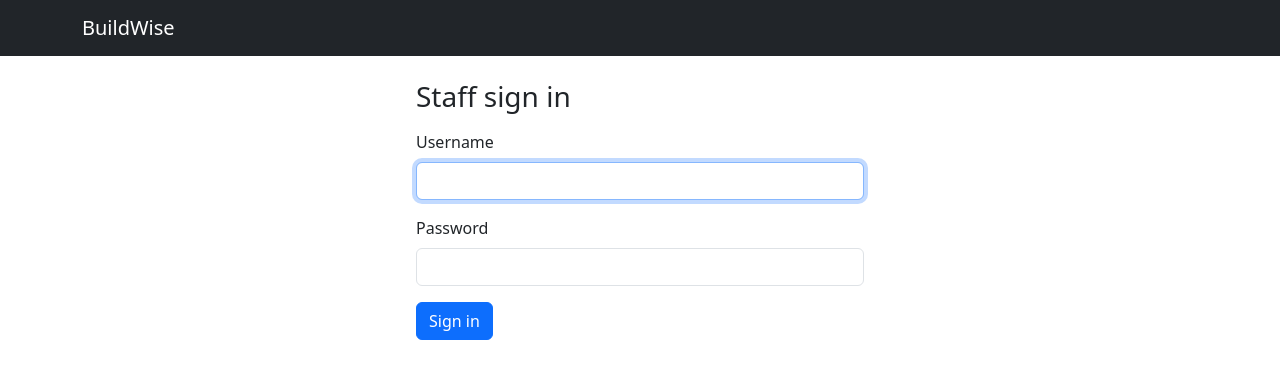
After one commit to uglyoholioh/BuildWise_PairProj31, a Django app: page /staff/login in a window 1280 px wide. The commit adds this page. Shown: the top 379 px of the page. Run offline with Django 5.2, Linux system fonts and the light colour scheme.

Commit message:
Add staff sign-in and protect staff routes

```diff
--- a/accounts/urls.py
+++ b/accounts/urls.py
@@ -7,7 +7,5 @@ urlpatterns = [
     path("profile", views.placeholder, name="profile"),
     path("register", views.placeholder, name="register"),
     path("login", views.placeholder, name="login"),
-    path("logout", views.placeholder, name="logout"),
-    path("panel/login", views.placeholder, name="staff_login"),
-    path("panel/employees", views.placeholder, name="employee_list"),
+    path("logout", views.logout_view, name="logout"),
 ]
--- a/accounts/views.py
+++ b/accounts/views.py
@@ -1,4 +1,45 @@
+from django.contrib.auth import logout
+from django.contrib.auth.decorators import user_passes_test
+from django.contrib.auth.forms import AuthenticationForm
+from django.contrib.auth.views import LoginView
+from django.core.exceptions import ValidationError
 from django.http import HttpResponse
+from django.shortcuts import redirect
+from django.views.decorators.http import require_POST
+
+from .models import Employee
+
+
+def active_employee(user):
+    return (
+        user.is_authenticated
+        and user.is_active
+        and Employee.objects.filter(
+            user=user, active=True, role__in=Employee.Role.values
+        ).exists()
+    )
+
+
+staff_required = user_passes_test(active_employee, login_url="staff_login")
+
+
+class EmployeeAuthenticationForm(AuthenticationForm):
+    def confirm_login_allowed(self, user):
+        super().confirm_login_allowed(user)
+        if not active_employee(user):
+            raise ValidationError("Username or password is incorrect.", code="invalid_login")
+
+
+class StaffLoginView(LoginView):
+    template_name = "accounts/staff_login.html"
+    authentication_form = EmployeeAuthenticationForm
+    success_url = "/staff/"
+
+
+@require_POST
+def logout_view(request):
+    logout(request)
+    return redirect("/")
 
 
 def placeholder(request, *args, **kwargs):
--- a/buildwise/urls.py
+++ b/buildwise/urls.py
@@ -1,11 +1,14 @@
 from django.contrib import admin
 from django.urls import include, path
+from accounts import views as account_views
 
 urlpatterns = [
     path("django-admin/", admin.site.urls),
+    path("staff/login", account_views.StaffLoginView.as_view(), name="staff_login"),
+    path("staff/employees", account_views.staff_required(account_views.placeholder), name="employee_list"),
     path("", include("catalogue.urls")),
     path("accounts/", include("accounts.urls")),
-    path("panel/", include("inventory.urls")),
+    path("staff/", include("inventory.urls")),
     path("", include("orders.urls")),
     path("", include("recommendations.urls")),
     path("", include("support.urls")),
--- a/catalogue/urls.py
+++ b/catalogue/urls.py
@@ -1,4 +1,5 @@
 from django.urls import path
+from accounts.views import staff_required
 from . import views
 
 app_name = "catalogue"
@@ -6,9 +7,9 @@ app_name = "catalogue"
 urlpatterns = [
     path("", views.placeholder, name="home"),
     path("components", views.placeholder, name="component_list"),
-    path("components/new", views.placeholder, name="component_create"),
+    path("staff/components/new", staff_required(views.placeholder), name="component_create"),
     path("presets", views.placeholder, name="preset_list"),
-    path("presets/new", views.placeholder, name="preset_create"),
+    path("staff/presets/new", staff_required(views.placeholder), name="preset_create"),
     path("presets/<int:pk>", views.placeholder, name="preset_detail"),
     path("configure", views.placeholder, name="configure"),
     path("accessories", views.placeholder, name="accessory_list"),
--- a/inventory/urls.py
+++ b/inventory/urls.py
@@ -1,9 +1,10 @@
 from django.urls import path
+from accounts.views import staff_required
 from . import views
 
 app_name = "inventory"
 
 urlpatterns = [
-    path("", views.placeholder, name="inventory_dashboard"),
-    path("adjustments/new", views.placeholder, name="adjustment_create"),
+    path("", staff_required(views.placeholder), name="inventory_dashboard"),
+    path("adjustments/new", staff_required(views.placeholder), name="adjustment_create"),
 ]
--- a/orders/urls.py
+++ b/orders/urls.py
@@ -1,4 +1,5 @@
 from django.urls import path
+from accounts.views import staff_required
 from . import views
 
 app_name = "orders"
@@ -10,7 +11,7 @@ urlpatterns = [
     path("orders/<int:pk>", views.placeholder, name="order_detail"),
     path("orders/<int:pk>/cancel", views.placeholder, name="order_cancel"),
     path("orders/<int:pk>/confirm-receipt", views.placeholder, name="confirm_receipt"),
-    path("panel/queue", views.placeholder, name="order_queue"),
-    path("panel/orders/<int:pk>/start", views.placeholder, name="start_order"),
-    path("panel/orders/<int:pk>/dispatch", views.placeholder, name="dispatch_order"),
+    path("staff/queue", staff_required(views.placeholder), name="order_queue"),
+    path("staff/orders/<int:pk>/start", staff_required(views.placeholder), name="start_order"),
+    path("staff/orders/<int:pk>/dispatch", staff_required(views.placeholder), name="dispatch_order"),
 ]
--- a/support/urls.py
+++ b/support/urls.py
@@ -1,4 +1,5 @@
 from django.urls import path
+from accounts.views import staff_required
 from . import views
 
 app_name = "support"
@@ -7,5 +8,5 @@ urlpatterns = [
     path("support", views.placeholder, name="request_list"),
     path("support/new", views.placeholder, name="request_create"),
     path("support/<int:pk>", views.placeholder, name="request_detail"),
-    path("panel/support", views.placeholder, name="staff_request_list"),
+    path("staff/support", staff_required(views.placeholder), name="staff_request_list"),
 ]
--- /dev/null
+++ b/templates/accounts/staff_login.html
@@ -0,0 +1,25 @@
+{% extends "base.html" %}
+
+{% block title %}Staff sign in | BuildWise{% endblock %}
+
+{% block content %}
+<section class="mx-auto" style="max-width: 28rem;">
+  <h1 class="h3 mb-3">Staff sign in</h1>
+  <form method="post">
+    {% csrf_token %}
+    {% if form.non_field_errors %}
+      <div class="alert alert-danger" role="alert">Username or password is incorrect.</div>
+    {% endif %}
+    <div class="mb-3">
+      <label class="form-label" for="id_username">Username</label>
+      <input class="form-control" id="id_username" name="username" autocomplete="username" required autofocus>
+    </div>
+    <div class="mb-3">
+      <label class="form-label" for="id_password">Password</label>
+      <input class="form-control" id="id_password" name="password" type="password" autocomplete="current-password" required>
+    </div>
+    <input type="hidden" name="next" value="{{ next }}">
+    <button class="btn btn-primary" type="submit">Sign in</button>
+  </form>
+</section>
+{% endblock %}
--- a/templates/base.html
+++ b/templates/base.html
@@ -10,6 +10,12 @@
   <nav class="navbar navbar-expand-lg navbar-dark bg-dark">
     <div class="container">
       <a class="navbar-brand" href="/">BuildWise</a>
+      {% if user.is_authenticated %}
+      <form class="ms-auto" method="post" action="{% url 'accounts:logout' %}">
+        {% csrf_token %}
+        <button class="btn btn-outline-light btn-sm" type="submit">Sign out</button>
+      </form>
+      {% endif %}
     </div>
   </nav>
   <main class="container mt-4">
```
